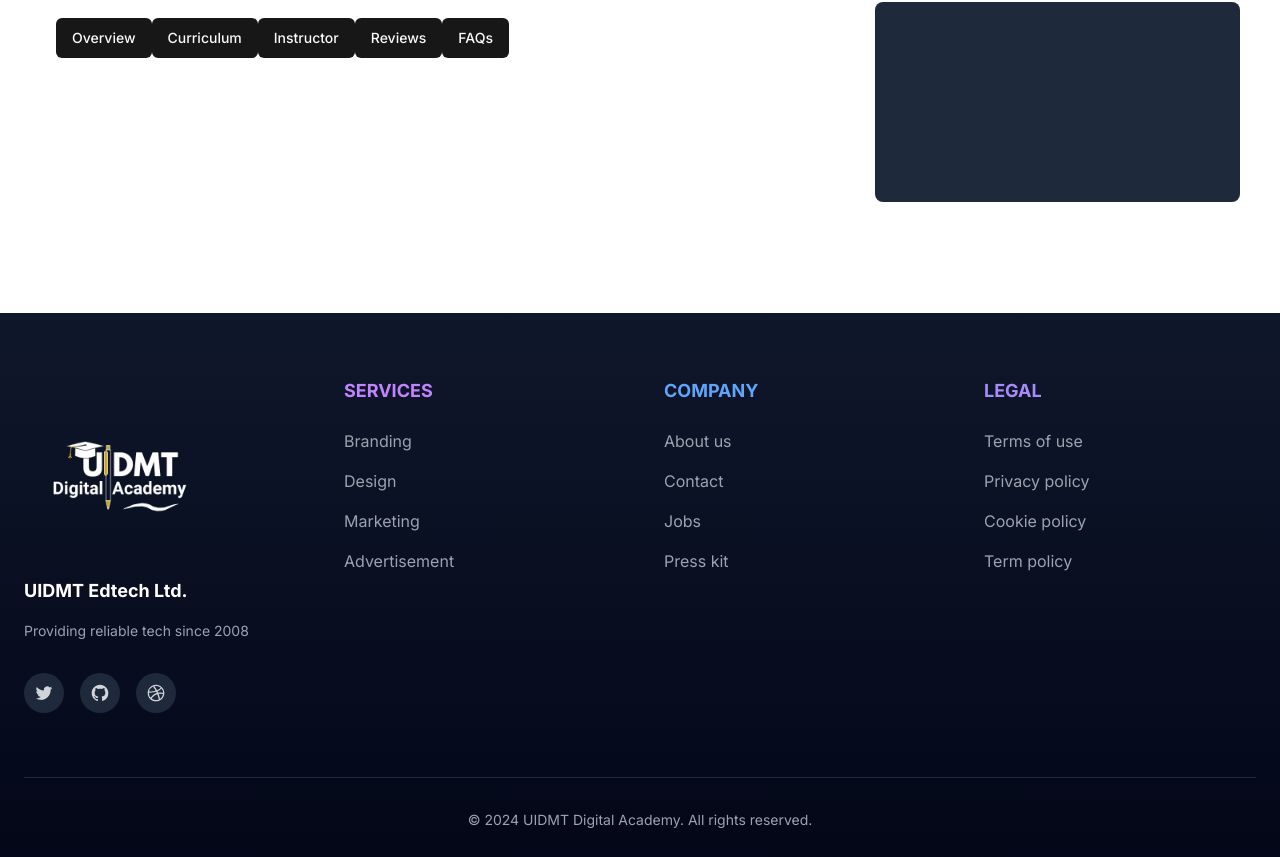
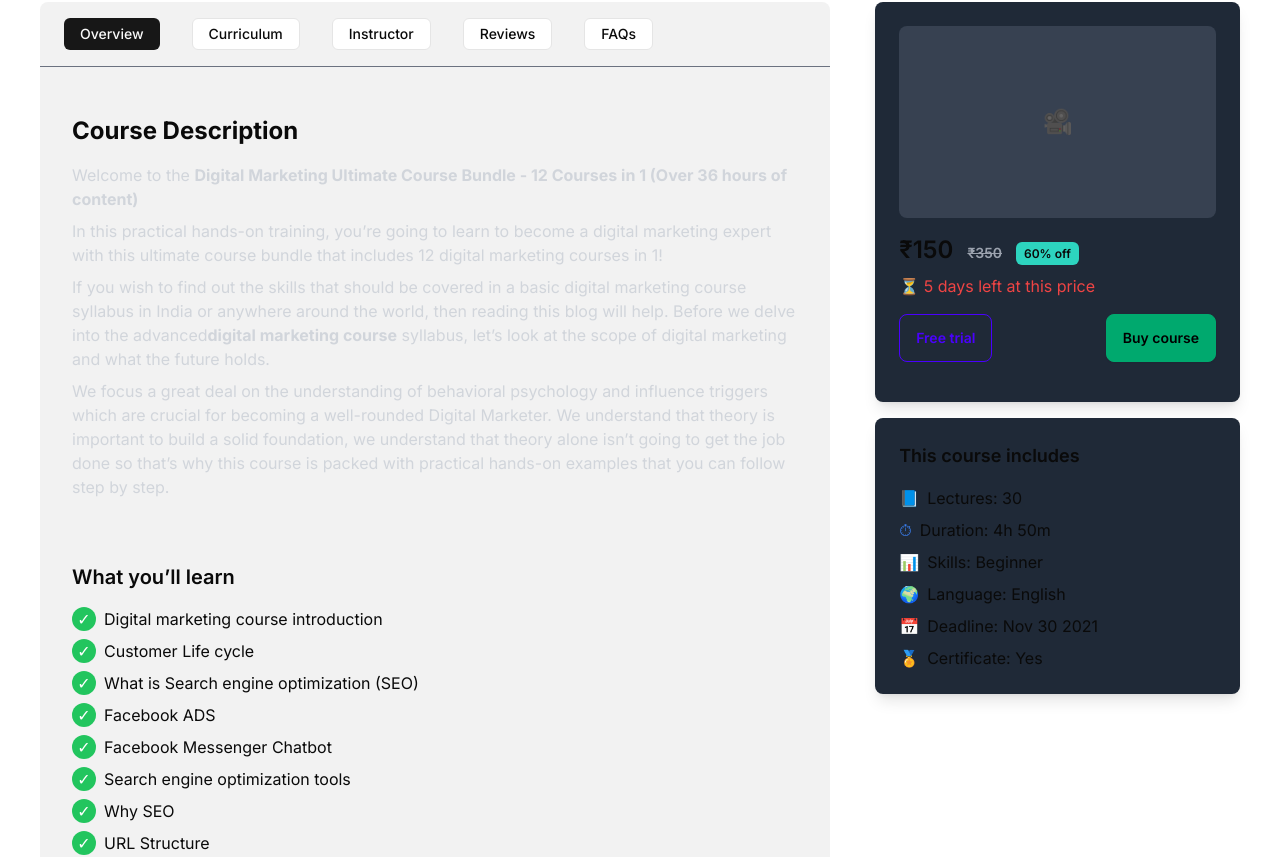
Before and after one commit to princedubey/uidmt, a Next.js app: page /courses/1 in a window 1280 px wide. Shown: the part 552-1409 px from the top of the page. Built offline with nearby package versions, Linux system fonts and the light colour scheme.

Commit message:
Update: Course Detail UI Overview Section

```diff
--- a/app/courses/[id]/page.tsx
+++ b/app/courses/[id]/page.tsx
@@ -1,20 +1,97 @@
-import React from 'react'
+'use client'
+import React, { useState } from 'react'
 import CourseHeader from '@/components/courses/course-header'
 import CourseDetailCategory from '@/components/courses/course-detail-category'
+import OverviewSection from '@/components/courses/overview-section'
+import CurriculumSection from '@/components/courses/curriculum-section'
 
 const CourseDetailPage = () => {
+  const [activeTab, setActiveTab] = React.useState("Overview");
+
+  const handleTabChange = (tab: string) => {
+    setActiveTab(tab);
+  };
+
+  const renderComponent = () => (
+    <>
+      {activeTab === "Overview" && <OverviewSection />}
+      {activeTab === "Curriculum" && <CurriculumSection />}
+      {/* {activeTab === "Instructor" && <InstructorSection />}
+      {activeTab === "Reviews" && <ReviewsSection />}
+      {activeTab === "FAQs" && <FAQsSection />} */}
+    </>
+  )
+
+
   return (
     <section className='w-full max-w-7xl mx-auto md:px-8 px-4 '>
       <CourseHeader/>
-      <div className='flex  justify-between my-8'>
-        <div className='w-[65%] min-h-[200px] bg-base-100 rounded-lg p-4 ml-2'>
-           <CourseDetailCategory/>
+      <div className='flex lg:flex-row flex-col  justify-between my-8'>
+        <div className='lg:w-[65%]  w-full min-h-[200px] bg-base-200 rounded-lg ml-2'>
+           <CourseDetailCategory activeTab={activeTab} handleTabChange={handleTabChange}/>
+           <div className='h-px w-full bg-gray-500 my-4'></div>
+          {renderComponent()}
         </div>
-        <div className='w-[30%] bg-slate-800 p-4 rounded-lg mr-2'>
+        <div className='lg:w-[30%] w-full gap-4 flex lg:flex-col lg:mt-0 mt-6 flex-row  rounded-lg mr-2'>
+        {/* <div className="p-6 bg-gray-900 min-h-screen text-white"> */}
+      {/* <div className="max-w-4xl mx-auto w-full"> */}
+        {/* Course Overview Section */}
+        <div className="lg:w-full w-1/2  bg-gray-800 shadow-lg rounded-lg p-6 ">
+          <div className="flex flex-col ">
+            {/* Image Section */}
+            <div className=" mb-4 md:mb-0">
+              <div className="bg-gray-700 rounded-lg w-full h-48 flex items-center justify-center">
+                <span className="text-white text-2xl">🎥</span>
+              </div>
+            </div>
 
+            {/* Info Section */}
+            <div className=" my-4">
+              <h2 className="text-2xl font-semibold mb-2">₹150 <span className="mx-2 line-through text-gray-400 text-sm">₹350</span> <span className="bg-teal-400 text-xs rounded-md py-1 px-2">60% off</span></h2>
+              <p className="text-base text-red-500 mb-4">⏳ 5 days left at this price</p>
+              <div className="flex justify-between space-x-4">
+                <button className="btn btn-outline btn-primary">Free trial</button>
+                <button className="btn btn-success ">Buy course</button>
+              </div>
+            </div>
+          </div>
         </div>
 
+        {/* Course Includes Section */}
+        <div className="lg:w-full w-1/2 bg-gray-800 shadow-lg rounded-lg p-6">
+          <h3 className="text-lg font-semibold mb-4">This course includes</h3>
+          <ul className="space-y-2">
+            <li className="flex items-center">
+              <span className="text-blue-500 mr-2">📘</span>
+              Lectures: 30
+            </li>
+            <li className="flex items-center">
+              <span className="text-blue-500 mr-2">⏱</span>
+              Duration: 4h 50m
+            </li>
+            <li className="flex items-center">
+              <span className="text-blue-500 mr-2">📊</span>
+              Skills: Beginner
+            </li>
+            <li className="flex items-center">
+              <span className="text-blue-500 mr-2">🌍</span>
+              Language: English
+            </li>
+            <li className="flex items-center">
+              <span className="text-blue-500 mr-2">📅</span>
+              Deadline: Nov 30 2021
+            </li>
+            <li className="flex items-center">
+              <span className="text-blue-500 mr-2">🏅</span>
+              Certificate: Yes
+            </li>
+          </ul>
+        </div>
       </div>
+    </div>
+        {/* </div> */}
+
+      {/* </div> */}
 
     </section>
   )
--- a/components/courses/course-detail-category.tsx
+++ b/components/courses/course-detail-category.tsx
@@ -8,17 +8,27 @@
 
 const categories:CourseDetailsCategory[] = [
    {category:"Overview"},
-    {category:"Curriculum"},
-    {category:"Instructor"},
-    {category:"Reviews"},
-    {category:"FAQs"}
+   {category:"Curriculum"},
+   {category:"Instructor"},
+   {category:"Reviews"},
+   {category:"FAQs"}
 ]
 
-const CourseDetailCategory: React.FC = () => {
+interface CourseDetailCategoryProps {
+  activeTab: string;
+  handleTabChange: (tab: string) => void;
+}
+
+const CourseDetailCategory: React.FC<CourseDetailCategoryProps> = ({ activeTab, handleTabChange }) => {
+
   return (
-    <div>
+    <div className="flex flex-wrap gap-8 pt-4 px-6">
       {categories.map((category: CourseDetailsCategory, index: number) => (
-      <Button key={index}>{category.category}</Button>
+      <Button
+        onClick={() => handleTabChange(category.category)}
+        variant={activeTab === category.category ? 'default' : 'outline'}
+        className='h-8 text-sm'
+        key={index}>{category.category}</Button>
       ))}
     </div>
   )
--- /dev/null
+++ b/components/courses/curriculum-section.tsx
@@ -0,0 +1,64 @@
+import React from "react";
+import {  Play} from 'lucide-react'
+
+const CurriculumSection = () => {
+  return (
+    <div className="p-6">
+        {
+            Array.from({length: 5}).map((_, index) => {
+              return (
+                <div key={index} className="collapse collapse-arrow mb-2">
+<input type="checkbox" />
+
+        <div className="collapse-title font-semibold text-md  rounded-md bg-base-100">
+          Introduction of Digital Marketing (3 Lectures)
+        </div>
+        <div className="collapse-content bg-base-200 text-base py-4">
+          <ul className="space-y-2">
+            <li className="group  transition duration-300 flex justify-between items-center px-2 py-3">
+              <div className="flex items-center">
+                 <div className=" mr-2  group-hover:bg-purple-600 bg-purple-500/30 p-2 rounded-full">
+                        <Play size={18} />
+                 </div>
+                 <h1>Introduction</h1>
+              </div>
+
+              <span className="text-gray-400">2m 10s</span>
+            </li>
+            <div className="h-px w-full bg-gray-700 my-4"></div>
+
+            <li className="group  transition duration-300 flex justify-between items-center px-2 py-3">
+            <div className="flex items-center">
+                 <div className=" mr-2  group-hover:bg-purple-600 bg-purple-500/30 p-2 rounded-full">
+                        <Play size={18} />
+                 </div>
+                 <h1>What is Digital Marketing</h1>
+              </div>
+              <span className="text-gray-400">15m 10s</span>
+            </li>
+            <div className="h-px w-full bg-gray-700 my-4"></div>
+            <li className="group  transition duration-300 flex justify-between items-center px-2 py-3">
+            <div className="flex items-center">
+                 <div className=" mr-2  group-hover:bg-purple-600 bg-purple-500/30 p-2 rounded-full">
+                        <Play size={18} />
+                 </div>
+                 <h1>Type of Digital Marketing</h1>
+              </div>
+              <span className="text-gray-400">2m 10s</span>
+            </li>
+          </ul>
+        </div>
+                </div>
+              )
+            })
+        }
+
+      {/* <div className="collapse collapse-arrow mb-2">
+
+      </div> */}
+
+    </div>
+  );
+};
+
+export default CurriculumSection;
--- /dev/null
+++ b/components/courses/overview-section.tsx
@@ -0,0 +1,57 @@
+import React from 'react'
+
+const OverviewSection = () => {
+  return (
+    <div>
+      <div className="p-8">
+          <h1 className="text-2xl font-bold">Course Description</h1>
+          <p className="mt-4 text-gray-300">
+            Welcome to the <strong>Digital Marketing Ultimate Course Bundle - 12 Courses in 1 (Over 36 hours of content)</strong>
+          </p>
+          <p className="mt-2  text-gray-300">
+            In this practical hands-on training, you’re going to learn to become a digital marketing expert with this
+            ultimate course bundle that includes 12 digital marketing courses in 1!
+          </p>
+          <p className="mt-2  text-gray-300">
+            If you wish to find out the skills that should be covered in a basic digital marketing course syllabus in
+            India or anywhere around the world, then reading this blog will help. Before we delve into the advanced
+            <strong>digital marketing course</strong> syllabus, let’s look at the scope of digital marketing and what the
+            future holds.
+          </p>
+          <p className="mt-2  text-gray-300">
+            We focus a great deal on the understanding of behavioral psychology and influence triggers which are crucial
+            for becoming a well-rounded Digital Marketer. We understand that theory is important to build a solid
+            foundation, we understand that theory alone isn’t going to get the job done so that’s why this course is
+            packed with practical hands-on examples that you can follow step by step.
+          </p>
+        </div>
+        <div className="p-8">
+          <h2 className="text-xl font-semibold mb-4">What you’ll learn</h2>
+          <ul className="space-y-2">
+            {[
+              "Digital marketing course introduction",
+              "Customer Life cycle",
+              "What is Search engine optimization (SEO)",
+              "Facebook ADS",
+              "Facebook Messenger Chatbot",
+              "Search engine optimization tools",
+              "Why SEO",
+              "URL Structure",
+              "Featured Snippet",
+              "SEO tips and tricks",
+              "Google tag manager",
+            ].map((item, index) => (
+              <li key={index} className="flex items-center">
+                <span className="bg-green-500 text-white rounded-full w-6 h-6 flex items-center justify-center mr-2">
+                  ✓
+                </span>
+                {item}
+              </li>
+            ))}
+          </ul>
+        </div>
+    </div>
+  )
+}
+
+export default OverviewSection
```
